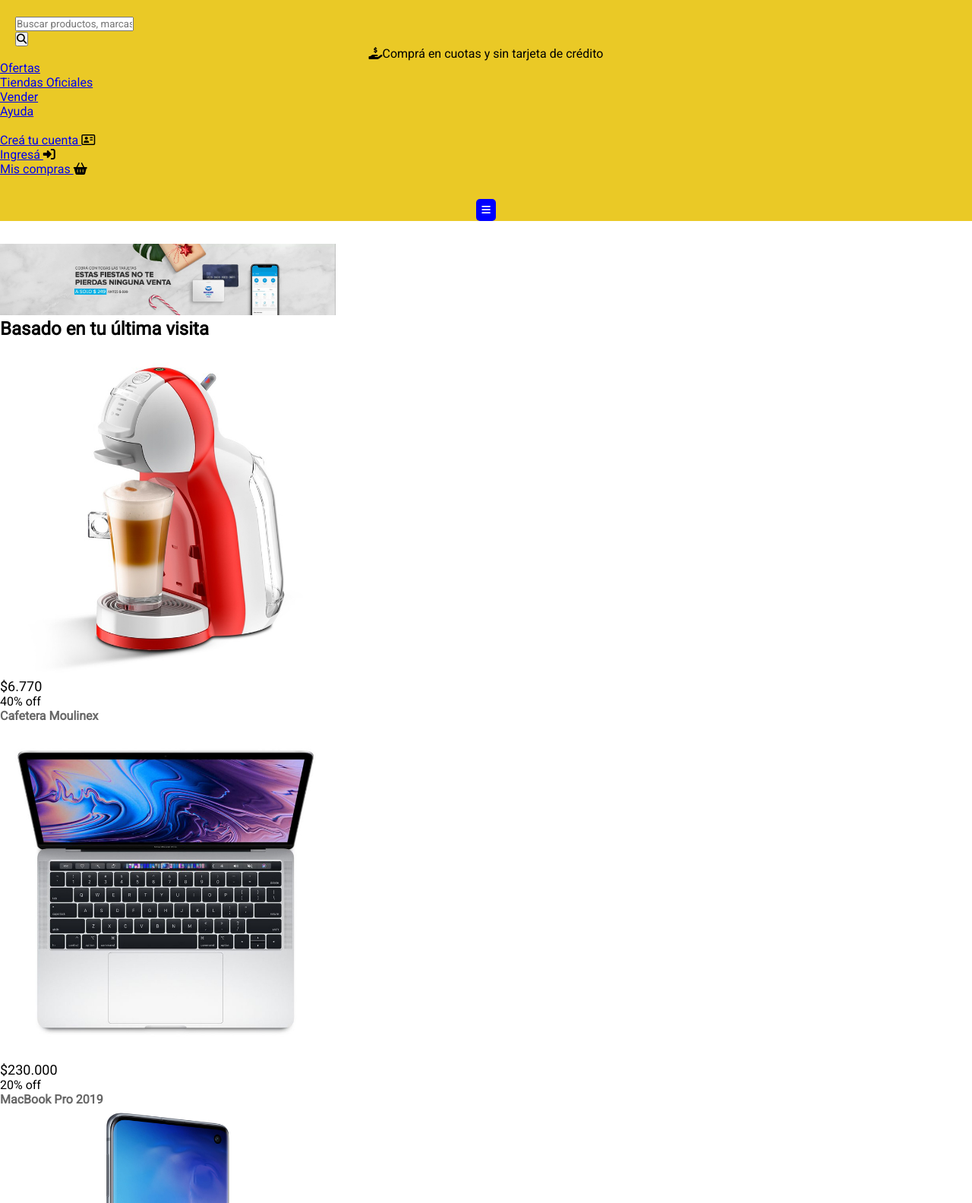
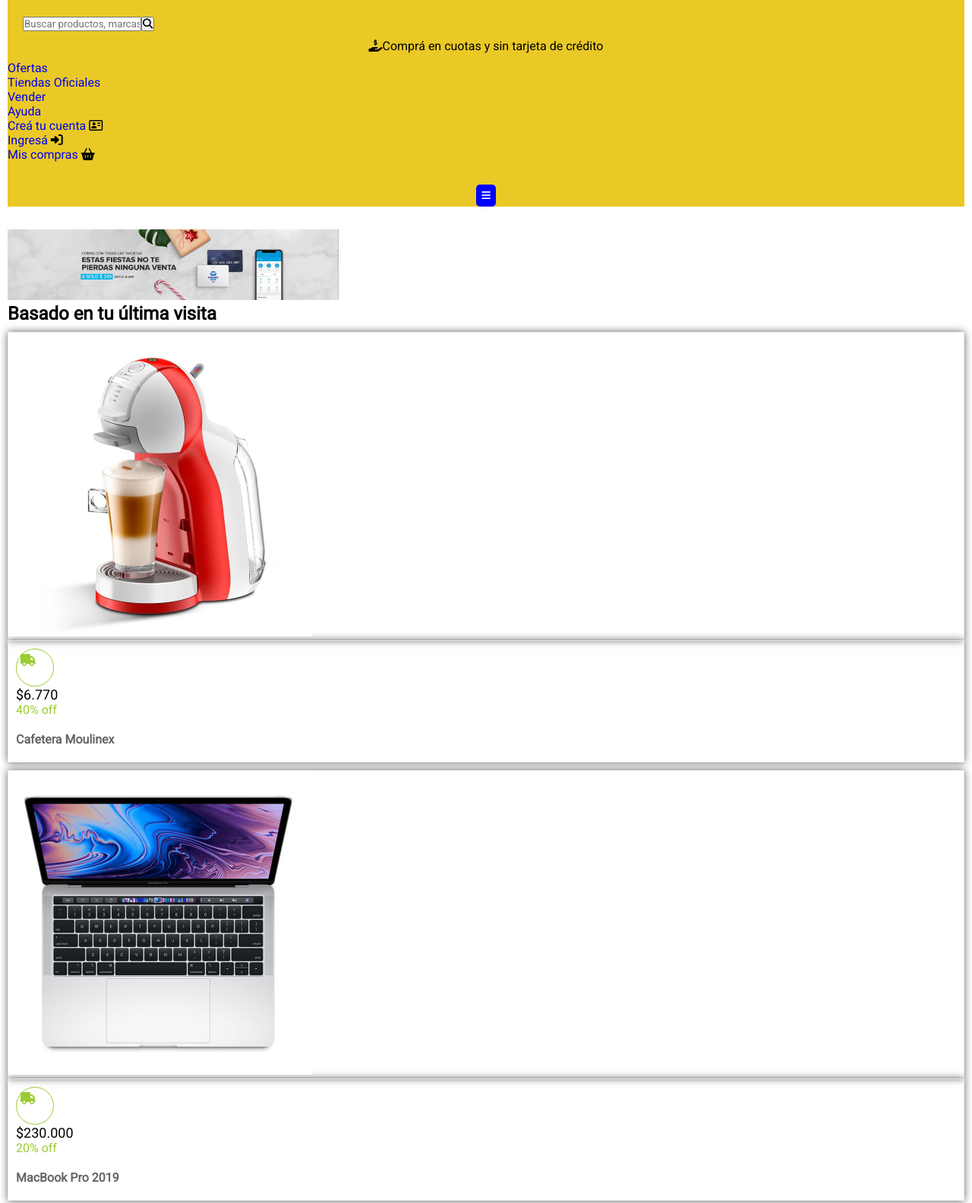
Before and after one commit to g4b7i3l/clase22, a website: page views/home.html in a window 1280 px wide. Shown: the part 82-1666 px from the top of the page at 76% size. Drawn offline with Linux system fonts and the light colour scheme.

Commit message:
cambio de version

```diff
--- a/public/css/general.css
+++ b/public/css/general.css
@@ -4,12 +4,15 @@
     margin: 0;
     box-sizing: border-box;
 }
+a{
+    text-decoration: none;
+}
 h1{
     font-size: 24px;
     }
-body .precios{
-    font-size: 18px;
+h4{
+    padding: 20px 0;
 }
-body .descuento{
-    font-size: 16px;
+.home {
+    padding: 0 10px;
 }
--- a/public/css/home.css
+++ b/public/css/home.css
@@ -13,6 +13,8 @@
 
 }
 .p1 {
+    margin-top: 10px;
+    margin-bottom: 10px;
     text-align: center;
 }
 
@@ -34,8 +36,41 @@
 }
 .primera-lista{
     padding-left: 0%;
+    display: none;
 }
 /* body */
+
+.home .camion{
+    color: yellowgreen;
+    padding-top: 5px;
+    padding-left: 5px;
+    border-radius: 100%;
+    border:solid 1px yellowgreen;
+    width: 50px;
+    height: 50px;
+    display: block;
+}
+.home .precios{
+    font-size: 18px;
+}
+.home .descuento{
+    font-size: 16px;
+    color: yellowgreen;
+}
+.home .articulos{
+    margin-top: 10px;
+    border: solid 1px #ebebeb;
+}
+.home .numeros{
+    padding-top: 10px;
+    padding-left: 10px;
+    border: solid 1px #ebebeb;
+    margin-bottom: 10px;
+}
+h4{
+    display: none;
+}
+
 
 /* footer */
 footer{
@@ -60,3 +95,17 @@
     margin-bottom: 10px;
 color: #1259c3;
 }
+
+
+/* Media */
+@media (min-width:361px){
+    .primera-lista{
+        display: inline-block;
+    }
+.articulos ,.numeros{
+    box-shadow: 0px 0px 10px rgb(100, 100, 100);
+    }
+h4{
+    display: block;
+}
+}
--- a/views/home.html
+++ b/views/home.html
@@ -11,7 +11,7 @@
 <body class = "home">
     <header>
     <div class = "liebre"><img width="150" src="/images/logo-mercado-liebre.svg" alt=""></div>
-    <div class = "barra"><form action=""><input type="text" placeholder="Buscar productos, marcas ..."><br><button><i class="fas fa-search"></i></button></form></div>
+    <div class = "barra"><form action=""><input type="text" placeholder="Buscar productos, marcas ..."><button><i class="fas fa-search"></i></button></form></div>
 <p class = "p1"><i class="fas fa-hand-holding-usd"></i>Comprá en cuotas y sin tarjeta de crédito</p>
 <nav>
 <ul class = "primera-lista">
@@ -29,44 +29,83 @@
 <button id="burguer"><i class="fas fa-bars"></i></button>
 </nav>
 </header>
-    <img width="442" src="/images/img-home-banner.jpg" alt="">
-
+<main>
+    <section class="banner">
+    <img width="436" src="/images/img-home-banner.jpg" alt="">
+</section>
     <h1>Basado en tu última visita</h1>
-    <img width="442" src="/images/img-cafetera-moulinex.jpg" alt="">
+<article class="articulos">
+    <img width="400" src="/images/img-cafetera-moulinex.jpg" alt="">
+</article>
+<article class = "numeros">
+    <div class="camion"><i class="fas fa-truck"></i></div>
     <div class = "precios">$6.770</div><span class="descuento">40% off</span>
     <H4>Cafetera Moulinex</H4>
+</article>
 
-    <img width= "442" src="/images/img-macbook-pro-2019.jpg" alt="">
+<article class="articulos">
+    <img width= "400" src="/images/img-macbook-pro-2019.jpg" alt="">
+</article>
+<article class = "numeros">
+    <div class="camion"><i class="fas fa-truck"></i></div>
     <div class = "precios">$230.000</div><span class="descuento">20% off</span>
     <h4>MacBook Pro 2019</h4>
+</article>
 
-    <img width="442" src="/images/img-samsung-galaxy-s10.jpg" alt="">
+<article class="articulos">
+    <img width="400" src="/images/img-samsung-galaxy-s10.jpg" alt="">
+</article>
+<article class = "numeros">
+    <div class="camion"><i class="fas fa-truck"></i></div>
     <div class = "precios">$70.500</div><span class="descuento">10% off</span>
     <h4>Samsung Galaxy S10</h4>
+</article>
 
-    <img width="442" src="/images/img-tv-samsung-smart.jpg" alt="">
+<article class="articulos">
+    <img width="400" src="/images/img-tv-samsung-smart.jpg" alt="">
+</article>
+<article class = "numeros">
+    <div class="camion"><i class="fas fa-truck"></i></div>
     <div class = "precios">$23.200</div><span class="descuento">5% off</span>
     <h4>SmartTv Samsung 43"</h4>
+</article>
 
     <h1>Sección de Ofertas</h1>
-    <img width="442" src="/images/img-cafetera-moulinex.jpg" alt="">
+<article class="articulos">
+    <img width="400" src="/images/img-cafetera-moulinex.jpg" alt="">
+</article>
+<article class = "numeros">
+    <div class="camion"><i class="fas fa-truck"></i></div>
     <div class = "precios">$6.770</div><span class="descuento">40% off</span>
     <H4>Cafetera Moulinex</H4>
-
-    <img width= "442" src="/images/img-macbook-pro-2019.jpg" alt="">
+</article>
+<article class="articulos">
+    <img width= "400" src="/images/img-macbook-pro-2019.jpg" alt="">
+</article>
+<article class = "numeros">
+    <div class="camion"><i class="fas fa-truck"></i></div>
     <div class = "precios">$230.000</div><span class="descuento">20% off</span>
     <h4>MacBook Pro 2019</h4>
-
-    <img width="442" src="/images/img-samsung-galaxy-s10.jpg" alt="">
+</article>
+<article class="articulos">
+    <img width="400" src="/images/img-samsung-galaxy-s10.jpg" alt="">
+</article>
+<article class = "numeros">
+    <div class="camion"><i class="fas fa-truck"></i></div>
     <div class = "precios">$70.500</div><span class="descuento">10% off</span>
     <h4>Samsung Galaxy S10</h4>
-
-    <img width="442" src="/images/img-tv-samsung-smart.jpg" alt="">
+</article>
+<article class="articulos">
+    <img width="400" src="/images/img-tv-samsung-smart.jpg" alt="">
+</article>
+<article class = "numeros">
+    <div class="camion"><i class="fas fa-truck"></i></div>
     <div class = "precios">$23.200</div><span class="descuento">5% off</span>
     <h4>SmartTv Samsung 43"</h4>
+</article>
 
 
-
+</main>
 <footer>
     <i class="fas fa-credit-card"></i>
     <article class ="futer">
```
